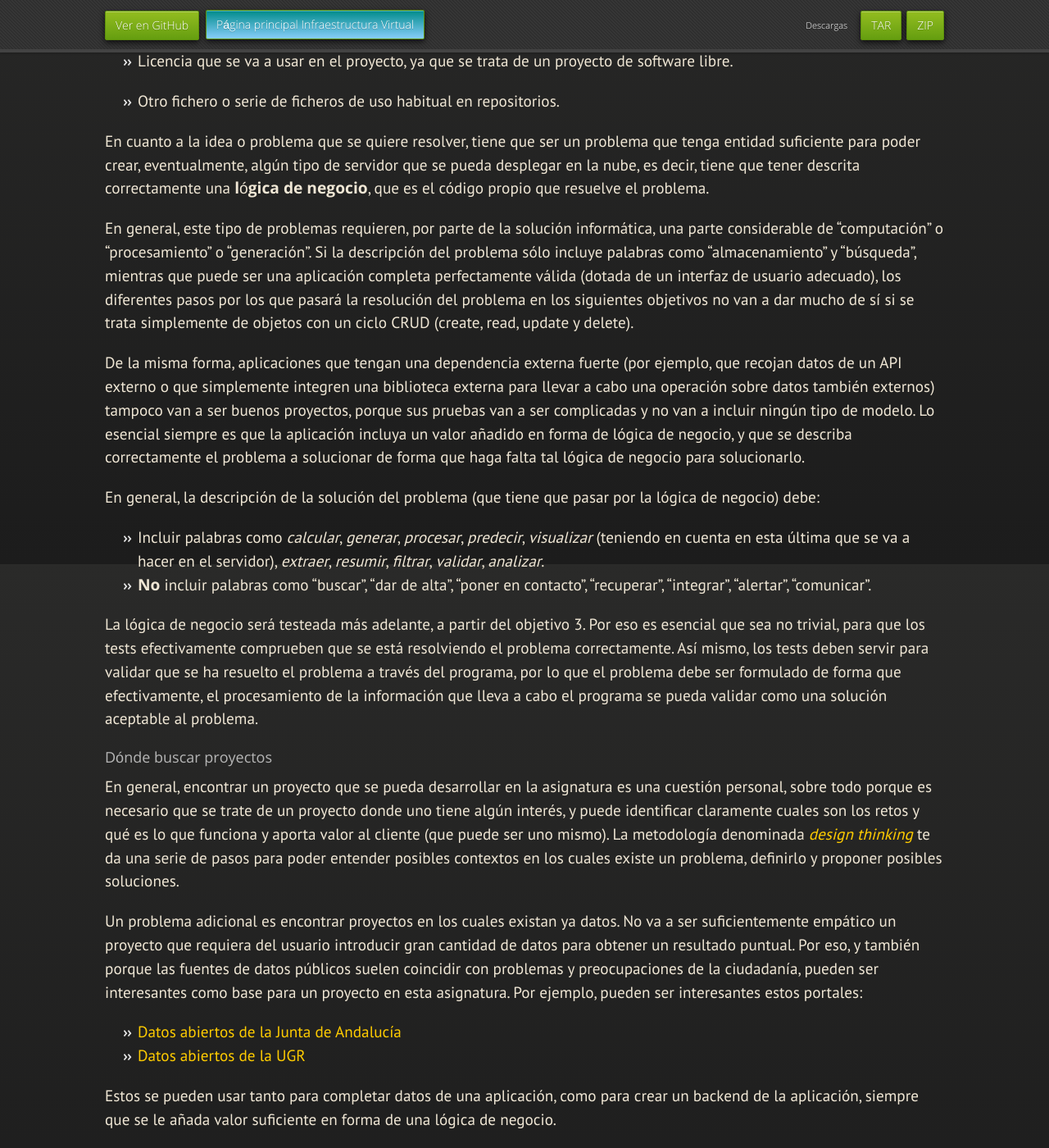
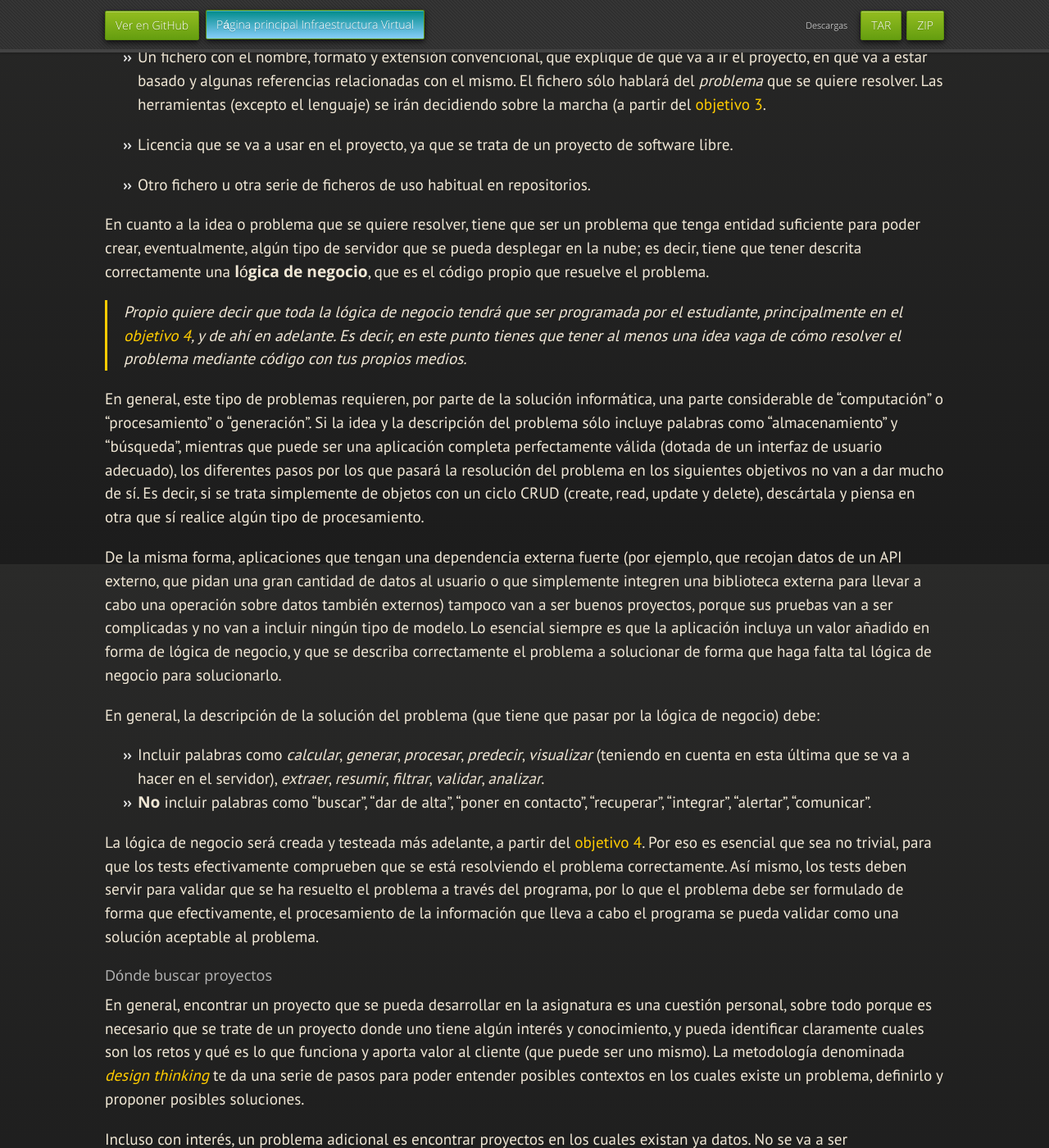
Before and after one commit to JJ/IV, a Jekyll site: the page built from documentos/proyecto/0.Repositorio.md, in a window 1280 px wide and 1400 px high, scrolled down 1112 px. Shown: the whole window at 82% size. Built offline with Jekyll 4.4.1, drawn with Linux system fonts in a browser that asks for light colours; nearby versions of some CDN libraries; some web fonts are replaced; our own code applies the rules of GitHub Pages for plain Markdown files; some of the changed text lies outside the part shown.

Commit message:
Sync documentos/proyecto/0.Repositorio.md de master a gh-pages

```diff
--- a/documentos/proyecto/0.Repositorio.md
+++ b/documentos/proyecto/0.Repositorio.md
@@ -24,12 +24,15 @@ nube. Este es el objetivo secundario: que el estudiante entienda el concepto de
 Pensar en una idea o problema a resolver que tenga entidad suficiente para poder
 llevar a cabo su desarrollo durante el resto de la asignatura.
 
-Hago énfasis en *en resto de la asignatura*. *Realmente* tendrás que intentar
+Hago énfasis en *el resto de la asignatura*. *Realmente* tendrás que intentar
 desarrollar un producto que resuelva parcialmente el problema que has planteado
 aquí. En el [siguiente objetivo](1.Infraestructura) tendrás que plantar los
 hitos de desarrollo del proyecto y plasmar las necesidades del usuario, y en el
 [segundo objetivo](2.Entidad) comenzar a modelizar el problema de forma que
 se pueda empezar a trabajar en él en los objetivos siguientes.
+
+> En este caso, *no necesariamente* trabajarás en *tu* problema, sino en otro de
+> otro estudiante de la asignatura.
 
 En resumen: vas a tener que vivir con este proyecto, trabajar con él, hacerlo
 avanzar y darle cuerpo y realidad el resto de la asignatura. Tenlo en cuenta a
@@ -37,53 +40,60 @@ la hora de plantearlo.
 
 ## Descripción
 
-En este objetivo cero del proyecto se trata de poner a punto las herramientas
-que se van a usar para mostrar el progreso del aprendizaje durante el
-resto del curso, a la vez que se busca que se interioricen una serie
-de buenas prácticas en desarrollo de software, que están siempre
-mediados por `git` en los entornos de trabajo actuales, que en general
-siguen el denominado [manifiesto
+En este objetivo cero de la asignatura, y punto de partida del proyecto que se
+desarrollará en la misma, se trata de poner a punto las herramientas que se van
+a usar para mostrar el progreso del aprendizaje durante el resto del curso, a la
+vez que se busca que se interioricen una serie de buenas prácticas en desarrollo
+de software, que están siempre mediados por `git` en los entornos de trabajo
+actuales, que en general siguen el denominado [manifiesto
 ágil](https://agilemanifesto.org/iso/es/manifesto.html).
 
 Para ello, se creará un repositorio que se usará durante el resto de la
 asignatura para mostrar el avance el proyecto en diferentes hitos en el
-desarrollo y despliegue
-de una aplicación. El repositorio contendrá inicialmente:
+desarrollo y despliegue de una aplicación. El repositorio contendrá
+inicialmente:
 
 * Un fichero con el nombre, formato y extensión convencional, que explique de
   qué va a ir el proyecto, en qué va a estar basado y algunas referencias
-  relacionadas con el mismo. Es conveniente ahora mismo que ese fichero sólo
-  refleje el problema que se quiere resolver. Las herramientas (excepto el
-  lenguaje) se irán decidiendo sobre la marcha.
+  relacionadas con el mismo. El fichero sólo hablará del *problema* que se
+  quiere resolver. Las herramientas (excepto el lenguaje) se irán decidiendo
+  sobre la marcha (a partir del [objetivo 3](3.Automatizar).
 
 * Licencia que se va a usar en el proyecto, ya que se trata de un
   proyecto de software libre.
 
-* Otro fichero o serie de ficheros de uso habitual en repositorios.
+* Otro fichero u otra serie de ficheros de uso habitual en repositorios.
 
 En cuanto a la idea o problema que se quiere resolver, tiene que ser un problema
 que tenga entidad suficiente para poder crear, eventualmente, algún tipo de
-servidor que se pueda desplegar en la nube, es decir, tiene que tener descrita
+servidor que se pueda desplegar en la nube; es decir, tiene que tener descrita
 correctamente una **lógica de negocio**, que es el código propio que resuelve el
 problema.
 
-En general, este tipo de problemas
-requieren, por parte de la solución informática, una parte considerable de
-"computación" o "procesamiento" o "generación". Si la descripción del problema
-sólo incluye palabras como "almacenamiento" y "búsqueda", mientras que puede ser
-una aplicación completa perfectamente válida (dotada de un interfaz de usuario
-adecuado), los diferentes pasos por los que pasará la resolución del problema en
-los siguientes objetivos no van a dar mucho de sí si se trata simplemente de
-objetos con un ciclo CRUD (create, read, update y delete).
+> Propio quiere decir que toda la lógica de negocio tendrá que ser programada
+> por el estudiante, principalmente en el [objetivo 4](4.Tests), y de ahí en
+> adelante. Es decir, *en este punto* tienes que tener al menos una idea vaga de
+> cómo resolver el problema mediante código con tus propios medios.
+
+En general, este tipo de problemas requieren, por parte de la solución
+informática, una parte considerable de "computación" o "procesamiento" o
+"generación". Si la idea y la descripción del problema sólo incluye palabras
+como "almacenamiento" y "búsqueda", mientras que puede ser una aplicación
+completa perfectamente válida (dotada de un interfaz de usuario adecuado), los
+diferentes pasos por los que pasará la resolución del problema en los siguientes
+objetivos no van a dar mucho de sí. Es decir, si se trata simplemente de objetos
+con un ciclo CRUD (create, read, update y delete), descártala y piensa en otra
+que sí realice algún tipo de procesamiento.
 
 De la misma forma, aplicaciones que tengan una dependencia externa fuerte (por
-ejemplo, que recojan datos de un API externo o que simplemente integren una
-biblioteca externa para llevar a cabo una operación sobre datos también
-externos) tampoco van a ser buenos proyectos, porque sus pruebas van a ser
-complicadas y no van a incluir ningún tipo de modelo. Lo esencial siempre es que
-la aplicación incluya un valor añadido en forma de lógica de negocio, y que se
-describa correctamente el problema a solucionar de forma que haga falta tal
-lógica de negocio para solucionarlo.
+ejemplo, que recojan datos de un API externo, que pidan una gran cantidad de
+datos al usuario o que simplemente integren una biblioteca externa para llevar a
+cabo una operación sobre datos también externos) tampoco van a ser buenos
+proyectos, porque sus pruebas van a ser complicadas y no van a incluir ningún
+tipo de modelo. Lo esencial siempre es que la aplicación incluya un valor
+añadido en forma de lógica de negocio, y que se describa correctamente el
+problema a solucionar de forma que haga falta tal lógica de negocio para
+solucionarlo.
 
 En general, la descripción de la solución del problema (que tiene que pasar por
 la lógica de negocio) debe:
@@ -94,27 +104,28 @@ la lógica de negocio) debe:
 * **No** incluir palabras como "buscar", "dar de alta", "poner en contacto",
   "recuperar", "integrar", "alertar", "comunicar".
 
-La lógica de negocio será testeada más adelante, a partir del objetivo 3. Por
-eso es esencial que sea no trivial, para que los tests efectivamente comprueben
-que se está resolviendo el problema correctamente. Así mismo, los tests deben
-servir para validar que se ha resuelto el problema a través del programa, por lo
-que el problema debe ser formulado de forma que efectivamente, el procesamiento
-de la información que lleva a cabo el programa se pueda validar como una
-solución aceptable al problema.
+La lógica de negocio será creada y testeada más adelante, a partir del [objetivo
+4](4.Tests). Por eso es esencial que sea no trivial, para que los tests
+efectivamente comprueben que se está resolviendo el problema correctamente. Así
+mismo, los tests deben servir para validar que se ha resuelto el problema a
+través del programa, por lo que el problema debe ser formulado de forma que
+efectivamente, el procesamiento de la información que lleva a cabo el programa
+se pueda validar como una solución aceptable al problema.
 
 ### Dónde buscar proyectos
 
 En general, encontrar un proyecto que se pueda desarrollar en la asignatura es
 una cuestión personal, sobre todo porque es necesario que se trate de un
-proyecto donde uno tiene algún interés, y puede identificar claramente cuales
-son los retos y qué es lo que funciona y aporta valor al cliente (que puede ser
-uno mismo). La metodología denominada [*design
+proyecto donde uno tiene algún interés y conocimiento, y pueda identificar
+claramente cuales son los retos y qué es lo que funciona y aporta valor al
+cliente (que puede ser uno mismo). La metodología denominada [*design
 thinking*](https://jj.github.io/IV/preso/design-thinking.html) te da una serie
 de pasos para poder entender posibles contextos en los cuales existe un
 problema, definirlo y proponer posibles soluciones.
 
-Un problema adicional es encontrar proyectos en los cuales existan ya datos. No
-va a ser suficientemente empático un proyecto que requiera del usuario
+Incluso con interés, un problema adicional es encontrar proyectos en los cuales
+existan ya datos. No se va a ser suficientemente empático (como pide la
+metodología de *design thinking*) en un proyecto que requiera del usuario
 introducir gran cantidad de datos para obtener un resultado puntual. Por eso, y
 también porque las fuentes de datos públicos suelen coincidir con problemas y
 preocupaciones de la ciudadanía, pueden ser interesantes como base para un
@@ -124,19 +135,28 @@ portales:
 * [Datos abiertos de la Junta de
   Andalucía](https://www.juntadeandalucia.es/datosabiertos/portal/)
 * [Datos abiertos de la UGR](https://opendata.ugr.es/dataset/)
+* [Datos ambientales del ayuntamiento de
+  Granada](https://www.granada.org/inet/wambiente.nsf/opendata.htm).
 
 Estos se pueden usar tanto para completar datos de una aplicación, como para
-crear un backend de la aplicación, siempre que se le añada valor suficiente en
+crear un *backend* de la aplicación, siempre que se le añada valor suficiente en
 forma de una lógica de negocio.
 
 ### Preguntas frecuentemente preguntadas
+
+Considera esto aclaraciones a las posibles revisiones que se puedan hacer a lo
+enviado. Dado que se puede enviar este objetivo (y los demás) cuantas veces haga
+falta, en general este tipo de objeciones se harán por parte del profesor cuando
+lo entregues. Por supuesto, conviene tenerlas presentes antes de hacer el envío
+para cubrir este objetivo.
 
 #### ¿Por qué hay que tener familiaridad con el problema?
 
 La ingeniería resuelve un problema para alguien, en nuestro caso por medios
 informáticos. Durante el curso se va a desarrollar esa solución, y hay que
 validar que efectivamente resuelva el problema. Si no lo entiendes o no te es
-cercano, no vas a poder validar la solución.
+cercano, no vas a poder validar la solución, ni entender qué es una posible
+solución al problema.
 
 #### ¿Qué tipo de problemas son los más adecuados?
 
@@ -150,6 +170,21 @@ pueda comprobar de forma más o menos independiente.
 Todos los problemas que requieran entradas físicas; todos aquellos en los que el
 usuario o cliente tenga que introducir mucha información. En general, todo
 problema que no se entienda bien.
+
+### ¿Tiene que haber algún negocio para que pueda llamarse lógica de *negocio*?
+
+No. En inglés se usa a veces *business* para indicar la parte importante de
+algo, o la que hace el trabajo. Evidentemente, en una eventual publicación de la
+aplicación habría que basar un negocio en ella, porque es la que aporta valor al
+cliente; también con ello se destaca que el código que compone la lógica de
+negocio es el que aporta valor al cliente; pensando en cómo se puede aportar ese
+valor puede, a la vez, descubrir diferentes tipos de clientes que puedan estar
+interesados en la aplicación.
+
+A la vez, se distingue entre *clientes* (son los que se benefician de alguna
+forma con la aplicación) y simples *usuarios* (que pueden beneficiarse o no,
+pero aportan información que pueda usarse para la lógica de negocio y por lo
+tanto el cliente).
 
 ### ¿Por qué necesita la lógica de negocio ser no trivial?
 
@@ -212,13 +248,13 @@ colaborativo. Hay una serie de [buenas
 prácticas](https://www.git-tower.com/learn/git/ebook/en/command-line/appendix/best-practices),
 que incluyen, pero no se limitan, a
 
-* Usar o bien el sistema de control de versiones que se incluya en el entorno
-  de desarrollo, y con esto quiero decir, por ejemplo, que si se suele usar
-  Emacs, VSCode, o algún editor específico para el lenguaje de programación que
-  se vaya a usar. Suelen tener un sistema de control de
-  versiones integrado, o bien la línea de órdenes, lo que se recomienda, pero
-  *solo para las órdenes propias de git* (es decir, excluyendo órdenes de
-  GitHub como crear repositorios, que son propias de la web).
+* Usar o bien el sistema de control de versiones que se incluya en el entorno de
+  desarrollo, y con esto quiero decir, por ejemplo, que si se suele usar Emacs,
+  VSCode, o algún editor específico para el lenguaje de programación que se vaya
+  a usar, suelen tener un sistema de control de versiones integrado, o bien la
+  línea de órdenes, lo que se recomienda, pero *solo para las órdenes propias de
+  git* (es decir, excluyendo órdenes de GitHub como crear repositorios, que son
+  propias de la web y del cliente de línea de órdenes de GitHub).
 
 * Entender bien el concepto de *commit*; por esa razón, hacer commits
   que abarquen una sola funcionalidad o tarea, pero solo
@@ -279,10 +315,10 @@ procedimiento.
 > plugin](https://github.com/JJ/IV/blob/master/scripts/git-iv) para
 > descargarlo e instalarlo.
 
-1. En este caso, tras crear el repositorio, se creará una rama
-   específica para este objetivo. Con el plugin de git para IV
-   instalado, esto se hará en este caso con `git iv objetivo 0`, que
-   creará la rama y se trabajará en la misma.
+1. En este caso, tras crear el repositorio, se creará una rama específica para
+   este objetivo (a partir de ahora, cada objetivo tendrá su propia rama). Con
+   el plugin de git para IV instalado, esto se hará en este caso con `git iv
+   objetivo 0`, que creará la rama y se trabajará en la misma.
 2. En esta rama se modificarán los ficheros necesarios para llevar a
    cabo todo lo requerido, que no se haya hecho en la creación del
    repo.
@@ -317,8 +353,8 @@ repositorio de la asignatura. Por lo tanto se aconseja al estudiante
 que pruebe y experimente con los envíos, siguiendo únicamente las
 condiciones que se indican en la propia plantilla de envíos:
 
-* No se deben abrir dos pull requests a la vez, porque es imposible
-  saber cuál es el correcto (y también se recibirán excesivas notificaciones).
+* **No se deben abrir dos *pull requests* a la vez**, porque es imposible saber
+  cuál es el correcto (y también se recibirán excesivas notificaciones).
 * No se debe cerrar nunca un PR (porque git y GitHub tienen mecanismos
   para *reparar* un PR simplemente cambiando el contenido del
   repositorio y rama desde el que se solicita un PR por uno correcto).
@@ -372,7 +408,13 @@ a requerir que el usuario los introduzca?
 
 Puedes pegar este texto al PR que hagas en tu propio repositorio, e ir marcando
 según vayas comprobando que la respuesta es cierta. Ayudará si pones alguna
-explicación de por qué la respuesta es afirmativa.
+explicación de por qué la respuesta es afirmativa. El objetivo de esta lista de
+comprobación es que te ayude a prepararte para entregar el contenido del
+objetivo, no que pongas y marques absolutamente todo. Hacerlo así no contribuye
+en absoluto a la superación del objetivo, y sí aumenta la carga de trabajo de
+quien lo revisa, que tendrá que comprobar que efectivamente lo has hecho o
+indicarte en la revisión cuando has marcado algo que no has cumplido de ninguna
+de las maneras.
 
 ## Valoración
 
```
Also changed, not shown: other parts of documentos/proyecto/0.Repositorio.md (+10 -9 lines).
